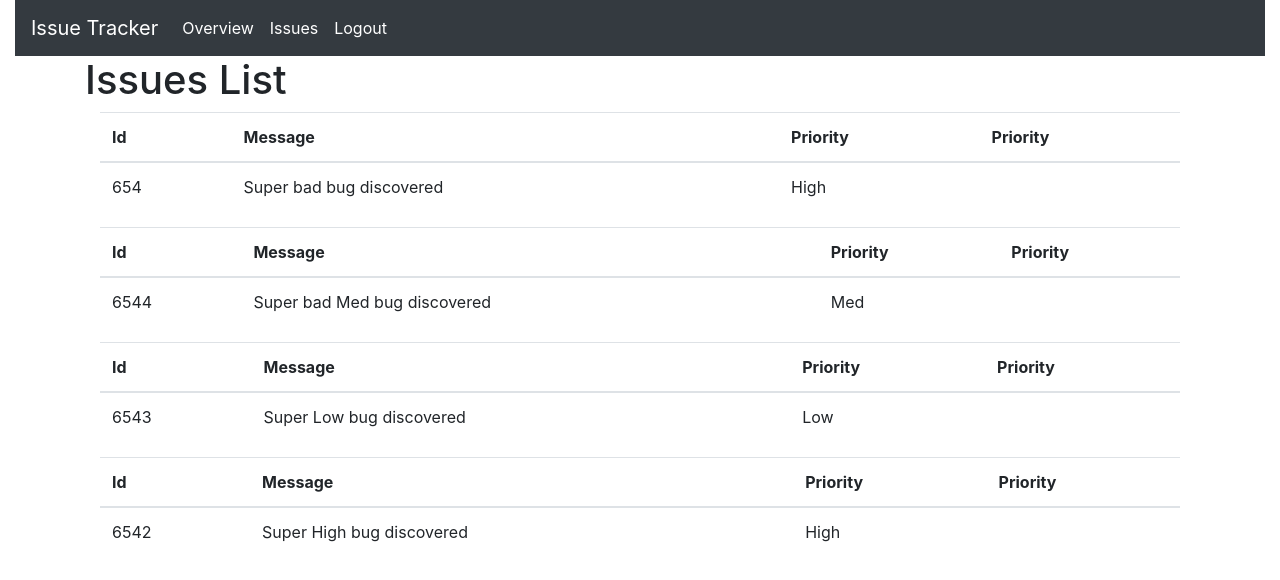
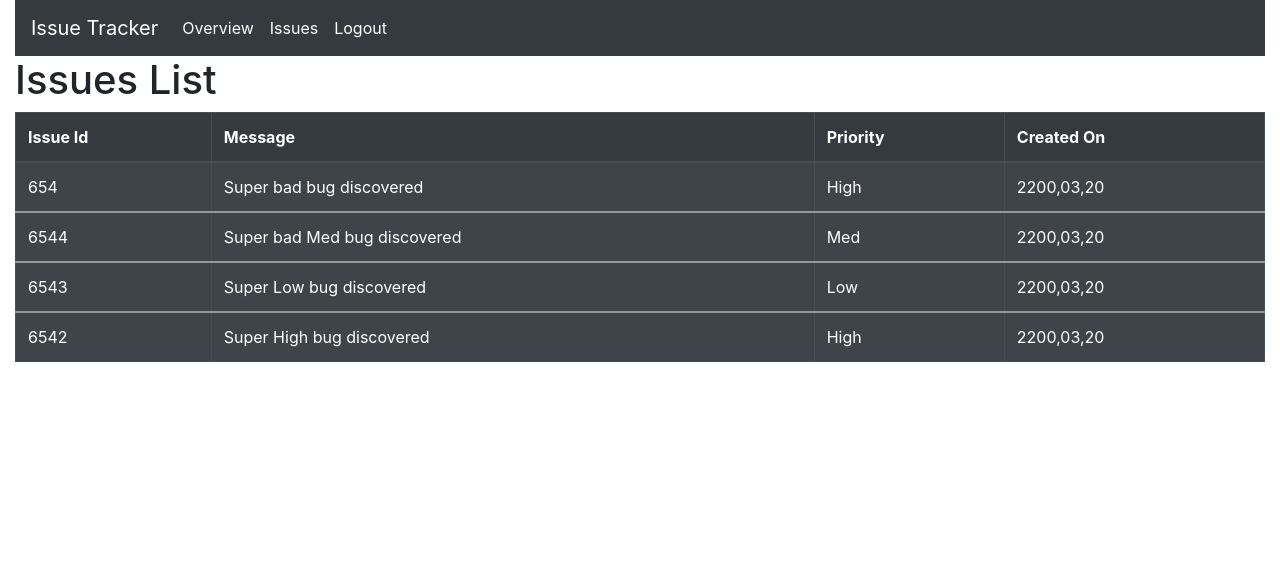
Before and after one commit to Paul---/tracker, a React (Create React App) app: page /issues in a window 1280 px wide. Shown: the top 580 px of the page. Built offline with nearby package versions, Linux system fonts and the light colour scheme.

Commit message:
fix table formatting

```diff
--- a/src/components/IssuesComponents/IssuesList/IssuesList.jsx
+++ b/src/components/IssuesComponents/IssuesList/IssuesList.jsx
@@ -1,10 +1,21 @@
 import React from 'react';
+import Table from 'react-bootstrap/Table';
 
 export default function IssuesList({ children }) {
   return (
-    <div className='container'>
+    <div>
       <h1>Issues List</h1>
-      {children}
+      <Table responsive striped bordered hover variant='dark'>
+        <thead>
+          <tr>
+            <th>Issue Id</th>
+            <th>Message</th>
+            <th>Priority</th>
+            <th>Created On</th>
+          </tr>
+        </thead>
+        {children}
+      </Table>
     </div>
   );
 }
--- a/src/components/ListItem/ListItem.jsx
+++ b/src/components/ListItem/ListItem.jsx
@@ -1,26 +1,15 @@
 import React from 'react';
 import Table from 'react-bootstrap/Table';
 
-export default function ListItem({ id, message, priority }) {
+export default function ListItem({ id, message, priority, createdOn }) {
   return (
-    <div className='container'>
-      <Table responsive>
-        <thead>
-          <tr>
-            <th>Id</th>
-            <th>Message</th>
-            <th>Priority</th>
-            <th>Priority</th>
-          </tr>
-        </thead>
     <tbody>
-          <tr>
+      <tr onClick={() => console.log(message)}>
         <td>{id}</td>
         <td>{message}</td>
         <td>{priority}</td>
+        <td>{createdOn}</td>
       </tr>
     </tbody>
-      </Table>
-    </div>
   );
 }
--- a/src/pages/IssuesPage/IssuesPage.jsx
+++ b/src/pages/IssuesPage/IssuesPage.jsx
@@ -3,22 +3,45 @@ import IssuesList from '../../components/IssuesComponents/IssuesList/IssuesList'
 import ListItem from '../../components/ListItem/ListItem';
 
 const testIssuesArr = [
-  { id: 654, priority: 'High', message: 'Super bad bug discovered' },
-  { id: 6544, priority: 'Med', message: 'Super bad Med bug discovered' },
-  { id: 6543, priority: 'Low', message: 'Super Low bug discovered' },
-  { id: 6542, priority: 'High', message: 'Super High bug discovered' }
+  {
+    id: 654,
+    priority: 'High',
+    message: 'Super bad bug discovered',
+    createdOn: '2200,03,20'
+  },
+  {
+    id: 6544,
+    priority: 'Med',
+    message: 'Super bad Med bug discovered',
+    createdOn: '2200,03,20'
+  },
+  {
+    id: 6543,
+    priority: 'Low',
+    message: 'Super Low bug discovered',
+    createdOn: '2200,03,20'
+  },
+  {
+    id: 6542,
+    priority: 'High',
+    message: 'Super High bug discovered',
+    createdOn: '2200,03,20'
+  }
 ];
 export default function IssuesPage() {
   return (
     <>
       <IssuesList>
         {testIssuesArr.map(el => {
-         return <ListItem
-            key={el.id}
-            id={el.id}
-            priority={el.priority}
-            message={el.message}
-          />;
+          return (
+            <ListItem
+              key={el.id}
+              id={el.id}
+              priority={el.priority}
+              message={el.message}
+              createdOn={el.createdOn}
+            />
+          );
         })}
       </IssuesList>
     </>
```
Lines whose indentation alone changed are shown as unchanged.
